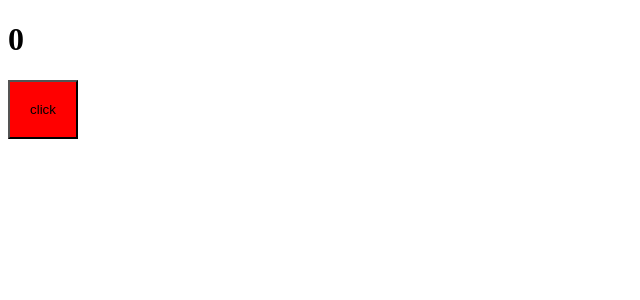
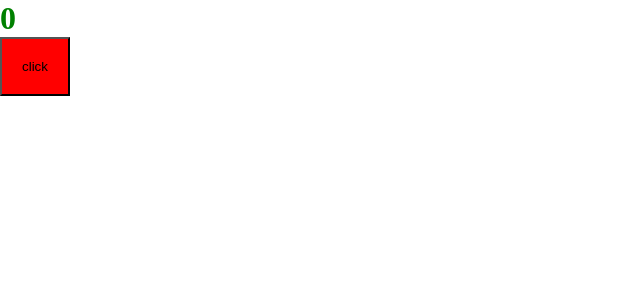
Before and after one commit to David-Gasparian/TechTrove, a React app: page / in a window 1280 px wide. Shown: the top 300 px of the page, without its empty margins (0-640 px from the left). Built offline with nearby package versions, Linux system fonts and the light colour scheme.

Commit message:
add "mini-css-extract-plugin" and "css modules"

```diff
--- a/package.json
+++ b/package.json
@@ -20,6 +20,7 @@
     "@types/webpack-dev-server": "^4.7.2",
     "css-loader": "^6.6.0",
     "html-webpack-plugin": "^5.5.0",
+    "mini-css-extract-plugin": "^2.5.3",
     "sass": "^1.49.9",
     "sass-loader": "^12.6.0",
     "style-loader": "^3.3.1",
--- /dev/null
+++ b/src/App.tsx
@@ -0,0 +1,11 @@
+import { FC } from "react";
+import { Counter } from "./Counter/Counter";
+import './index.scss';
+
+export const App: FC = () => {
+    return (
+        <div className='App'>
+           <Counter/>
+        </div>
+    )
+}
--- a/src/Counter/Counter.scss
+++ b/src/Counter/Counter.module.scss
@@ -1,4 +1,4 @@
-.couner {
+.counter {
     button {
         padding: 20px;
         background: red;
--- a/src/Counter/Counter.tsx
+++ b/src/Counter/Counter.tsx
@@ -1,11 +1,11 @@
 import { FC, useState } from "react";
-import './Counter.scss';
+import styles from './Counter.module.scss';
 
 export const Counter: FC = () => {
     const [count, setCount] = useState(0)
 
     return (
-        <div className='couner'>
+        <div className={styles.counter}>
             <h1>{count}</h1>
             <button onClick={() => setCount(prev => prev + 1)}>
                 click
--- /dev/null
+++ b/src/declaration.d.ts
@@ -0,0 +1,4 @@
+declare module '*.scss' {
+  const classes: { [key: string]: string };
+  export default classes;
+}
--- /dev/null
+++ b/src/index.scss
@@ -0,0 +1,8 @@
+* {
+    margin: 0;
+    padding: 0;
+    box-sizing: border-box;
+}
+.App {
+    color: green;
+}
--- a/src/index.tsx
+++ b/src/index.tsx
@@ -1,7 +1,7 @@
 import { render } from 'react-dom';
-import { Counter } from './Counter/Counter';
+import { App } from './App';
 
 render(
-    <Counter />,
+    <App />,
     document.getElementById('root')
 )
```
Also changed, not shown: 4 other files (tests, documents, lock files or other folders).
